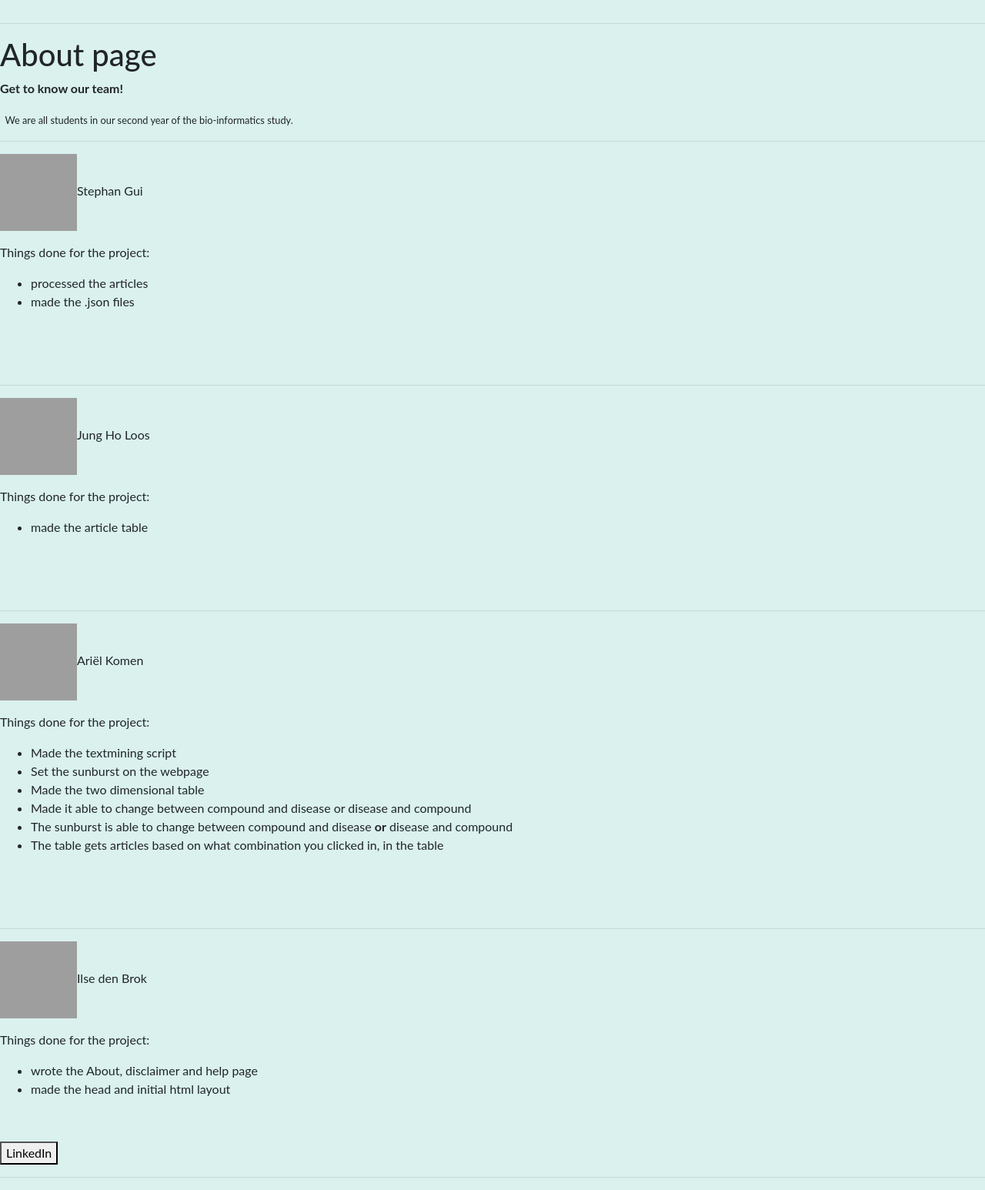
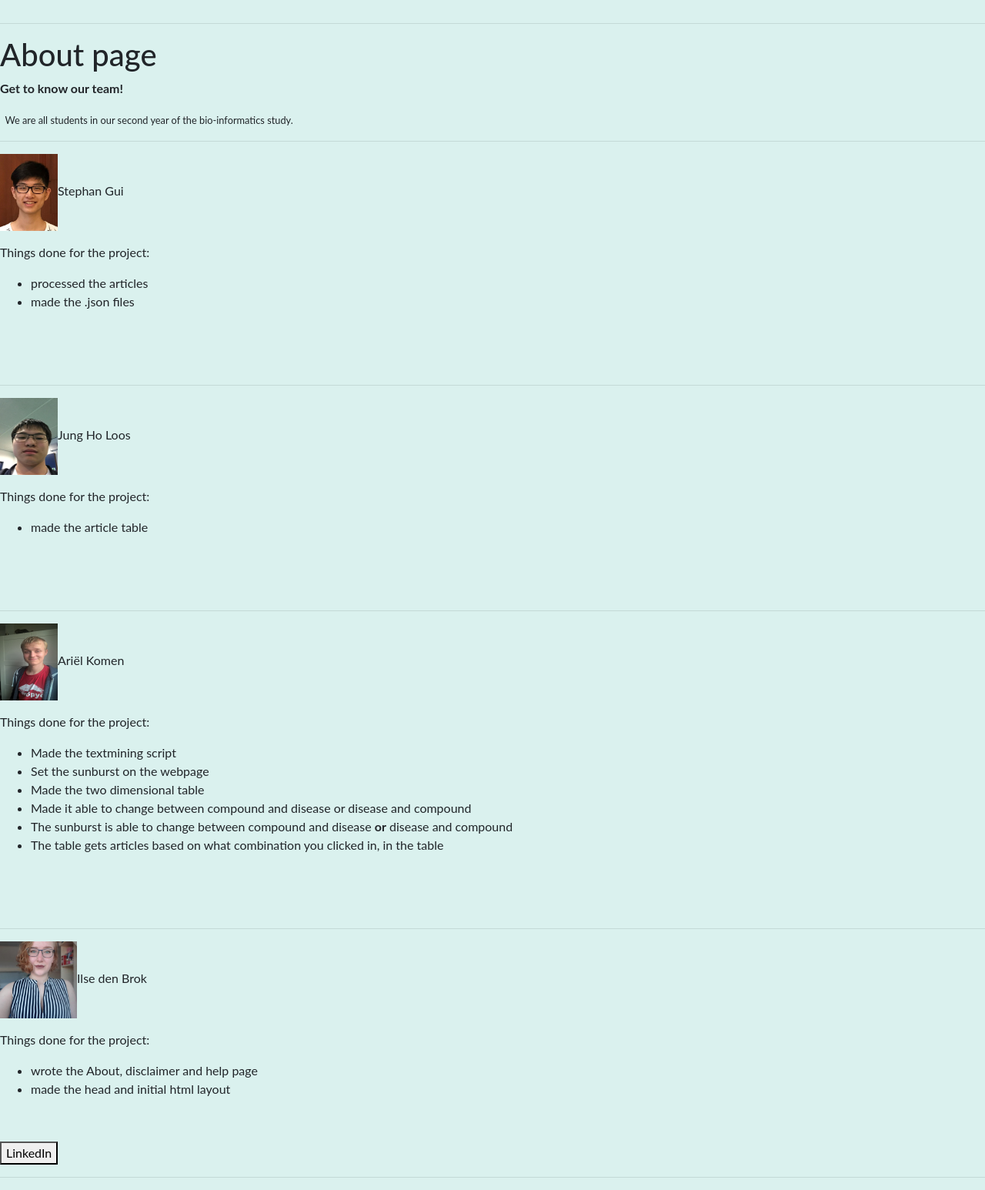
Before and after one commit to ArielKomen/Course8Applicatie-, a Flask app: page /About.html in a window 1280 px wide. Shown: the part 142-1688 px from the top of the page at 77% size. Run offline with Flask 2, Linux system fonts and the light colour scheme; some libraries are stand-ins or nearby versions; grey boxes are pictures that could not be loaded.

Commit message:
de plaatjes goed toegevoegd, je ziet ze nu verschijnen op de about webpagina

```diff
--- a/templates/About.html
+++ b/templates/About.html
@@ -43,7 +43,7 @@
 <p><strong>Get to know our team!</strong></p>
 <p><small>&nbsp; We are all students in our second year of the bio-informatics study.</small></p>
 <hr>
-<p><img src="/static/Stefan_plaatje.png" width="100" height="100">Stephan Gui</p>
+<p><img src="/static/Stefan_plaatje.jpeg" width="75" height="100">Stephan Gui</p>
 <p>Things done for the project:</p>
     <ul>
         <li>processed the articles </li>
@@ -52,7 +52,7 @@
 <p><small>&nbsp; </small></p>
 <p><small>&nbsp; </small></p>
 <hr>
-<p><img src="/static/Jung_Ho_plaatje.png" width="100" height="100">Jung Ho Loos</p>
+<p><img src="/static/Jung_Ho_plaatje.jpeg" width="75" height="100">Jung Ho Loos</p>
 <p>Things done for the project:</p>
     <ul>
         <li>made the article table</li>
@@ -60,7 +60,7 @@
 <p><small>&nbsp; </small></p>
 <p><small>&nbsp; </small></p>
 <hr>
-<p><img src="/static/ariel_plaatje.png" alt=" plaatje van Ariel " width="100" height="100" />Ariël Komen</p>
+<p><img src="/static/ariel_plaatje.jpeg" alt=" plaatje van Ariel " width="75" height="100" />Ariël Komen</p>
 <p>Things done for the project:</p>
     <ul>
         <li>Made the textmining script</li>
@@ -73,7 +73,7 @@
 <p><small>&nbsp; </small></p>
 <p><small>&nbsp; </small></p>
 <hr>
-<p><img src="/static/ilse_plaatje.png" width="100" height="100">Ilse den Brok</p>
+<p><img src="/static/ilse_plaatje.jpeg" width="100" height="100">Ilse den Brok</p>
 <p>Things done for the project:</p>
     <ul>
         <li>wrote the About, disclaimer and help page </li>
```
